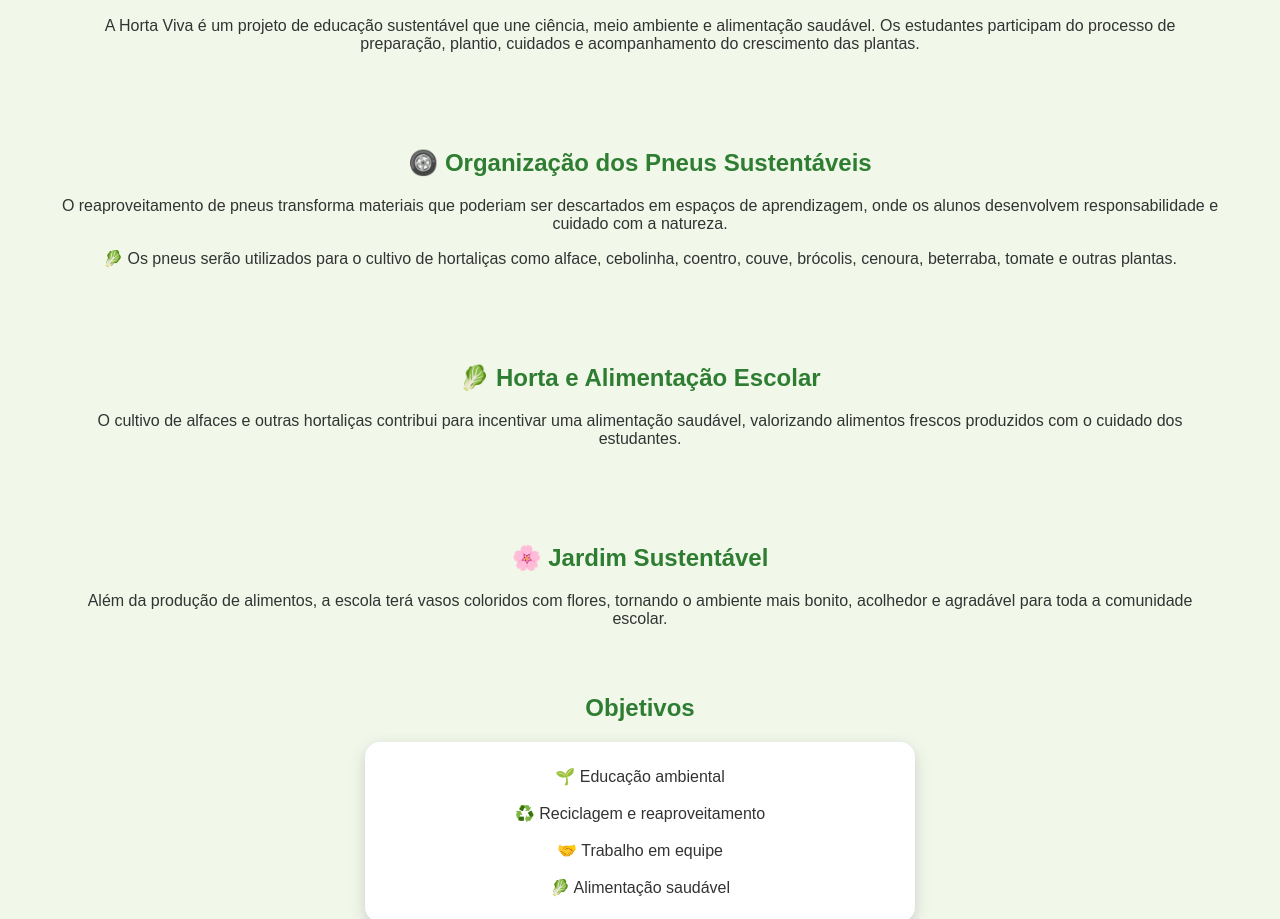
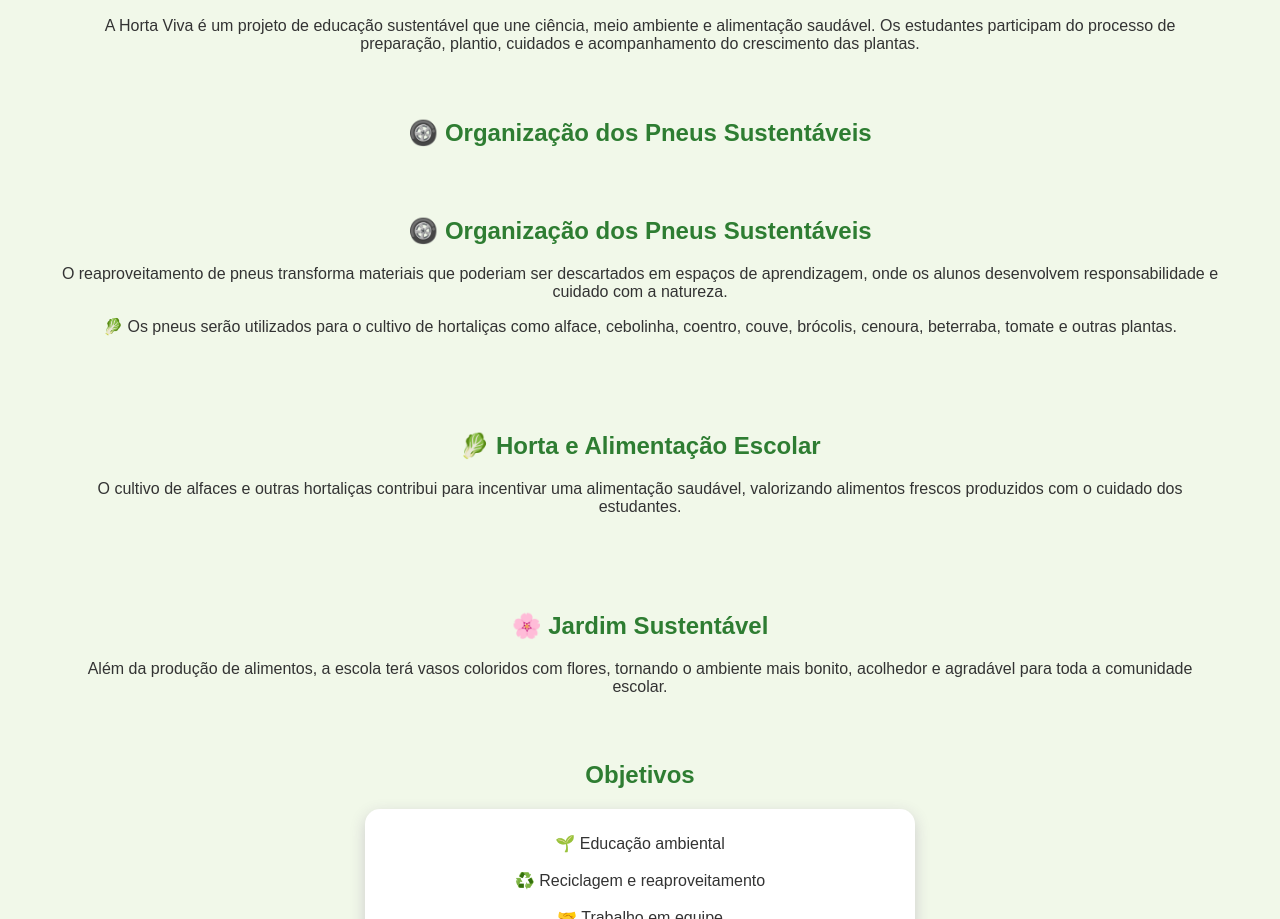
Before and after one commit to marciaalves4-sketch/HORTA-ESCOLAR, a plain HTML site: page index.html in a window 1280 px wide. Shown: the part 795-1714 px from the top of the page. Drawn offline with Linux system fonts and the light colour scheme.

Commit message:
Update index.html

```diff
--- a/index.html
+++ b/index.html
@@ -123,7 +123,7 @@ das plantas.
 </p>
 
 </section>
-
+<h2>🛞 Organização dos Pneus Sustentáveis</h2>
 
 <section>
 
```
